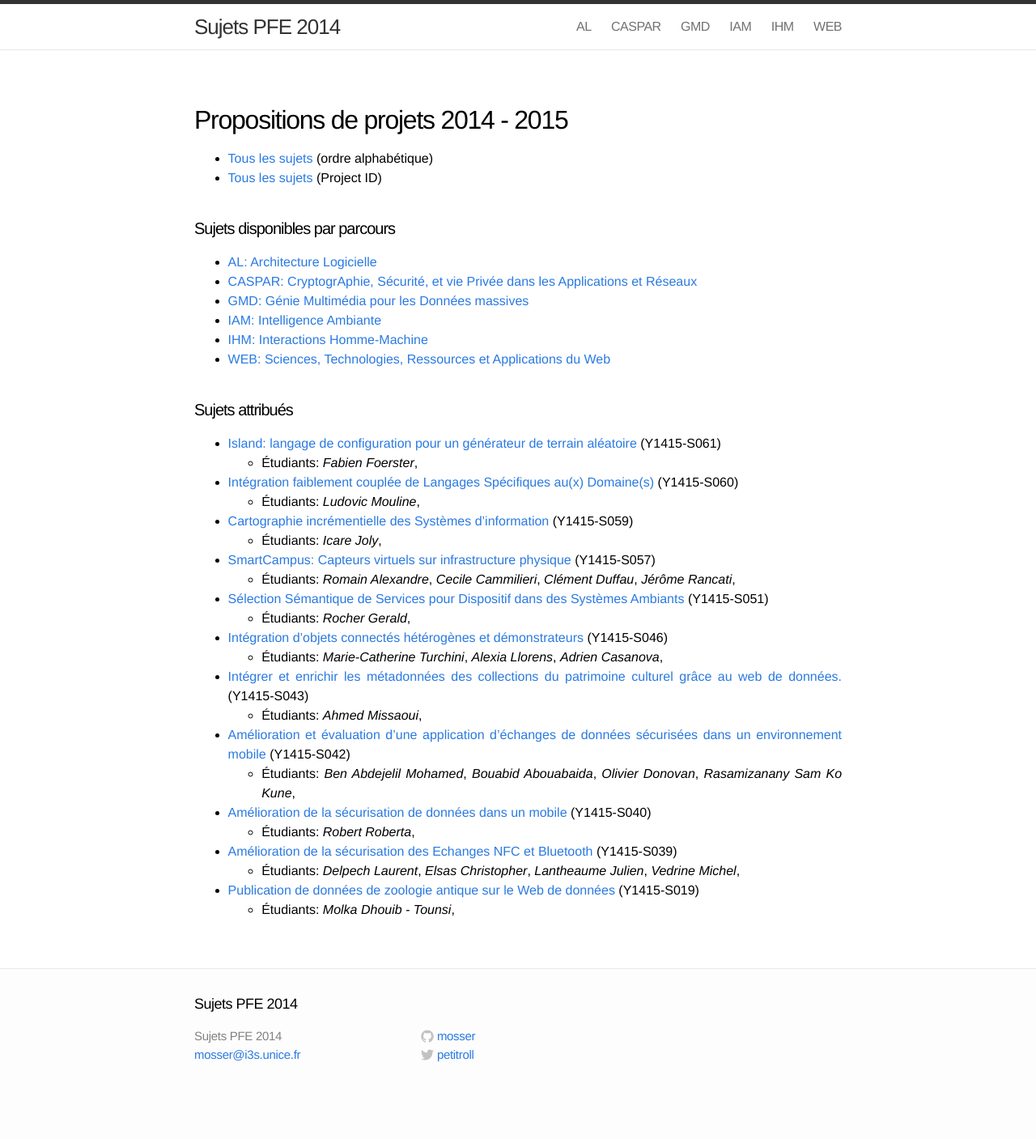
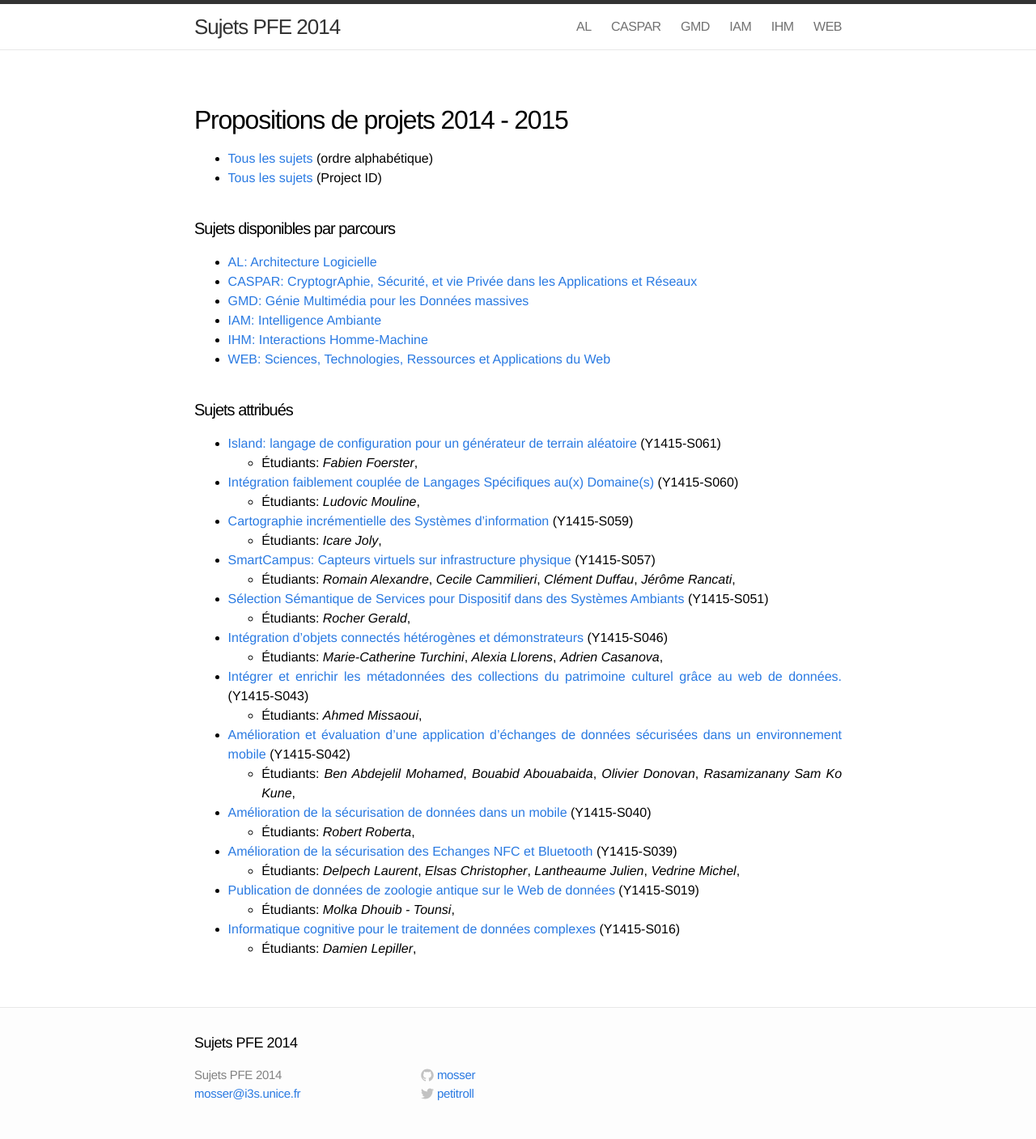
Before and after one commit to gmolines/pfe, a Jekyll site: the page built from index.md, in a window 1280 px wide. Shown: the whole page at 81% size. Built offline with Jekyll 4.4.1, drawn with Linux system fonts in a browser that asks for light colours; before the commit the page ends 1359 px from its top, so only the background shows below that.

Commit message:
Update 2014-09-14-Y1415-S016.markdown

```diff
--- a/_posts/2014-09-14-Y1415-S016.markdown
+++ b/_posts/2014-09-14-Y1415-S016.markdown
@@ -2,7 +2,8 @@
 layout: post
 title: "Informatique cognitive pour le traitement de données complexes"
 date: 2014-09-14 21:20:11
-categories: [dispo, gmd, web]
+categories: [oqp, gmd, web]
+students: ["Damien Lepiller"]
 pid: Y1415-S016
 type: Research
 contact: Lionel Fillatre
```
